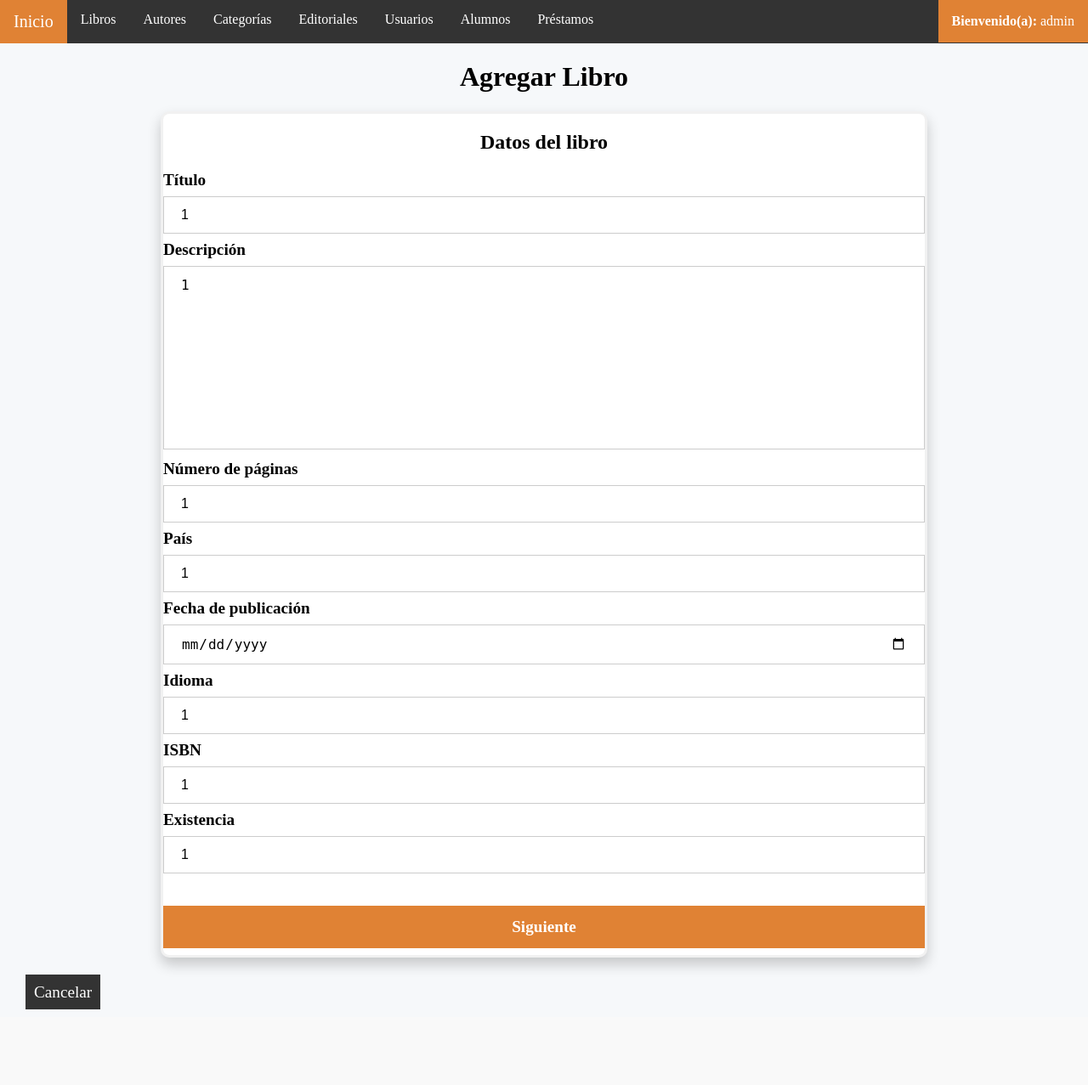
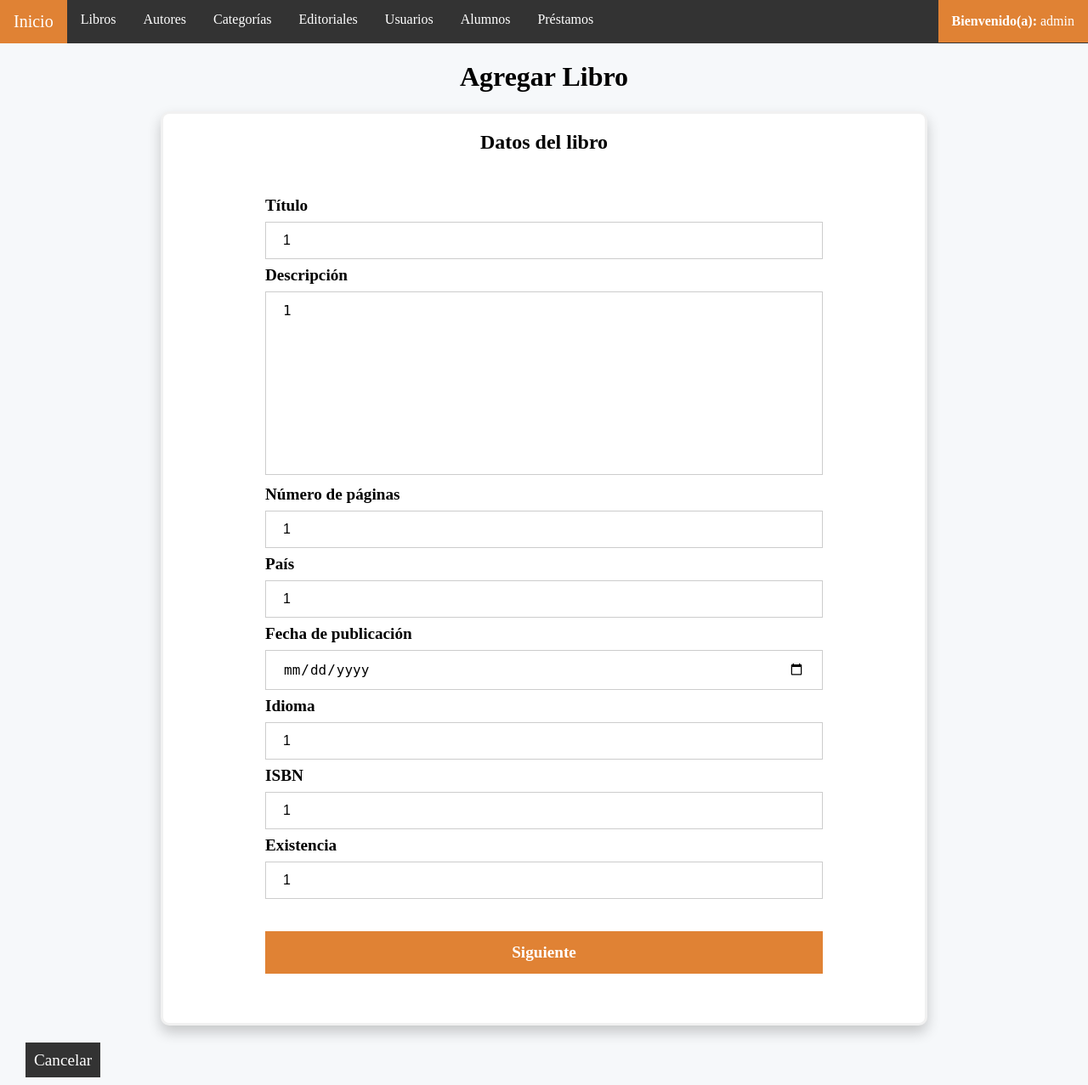
Before and after one commit to marko4789/Biblioteca-escolar-php, a PHP site: page /libroAgregar.php in a window 1280 px wide. Shown: the whole page at 85% size. Before the commit the page ends 1188 px from the top, so only its background shows below. Run offline with PHP 8.4, Linux system fonts and the light colour scheme; a user stored in the database is signed in.

Commit message:
margen en agregar libro

```diff
--- a/libroAgregar.php
+++ b/libroAgregar.php
@@ -80,7 +80,7 @@
 
             <h2>Datos del libro</h2>
 
-            <form method="post" action= "libroAgregar.php">
+            <form class="frmMargen" method="post" action= "libroAgregar.php">
 
                     <label>Título</label>
                     <input placeholder = "Nombre del libro" name="titulo" type="text" pattern="([\w]|[á-úñÑ.\s]|[!¡#$%&/\(\)=¿?-+])+" value= "'; if (isset($_SESSION["titulo"])){echo $_SESSION["titulo"];} echo'" required>
```
